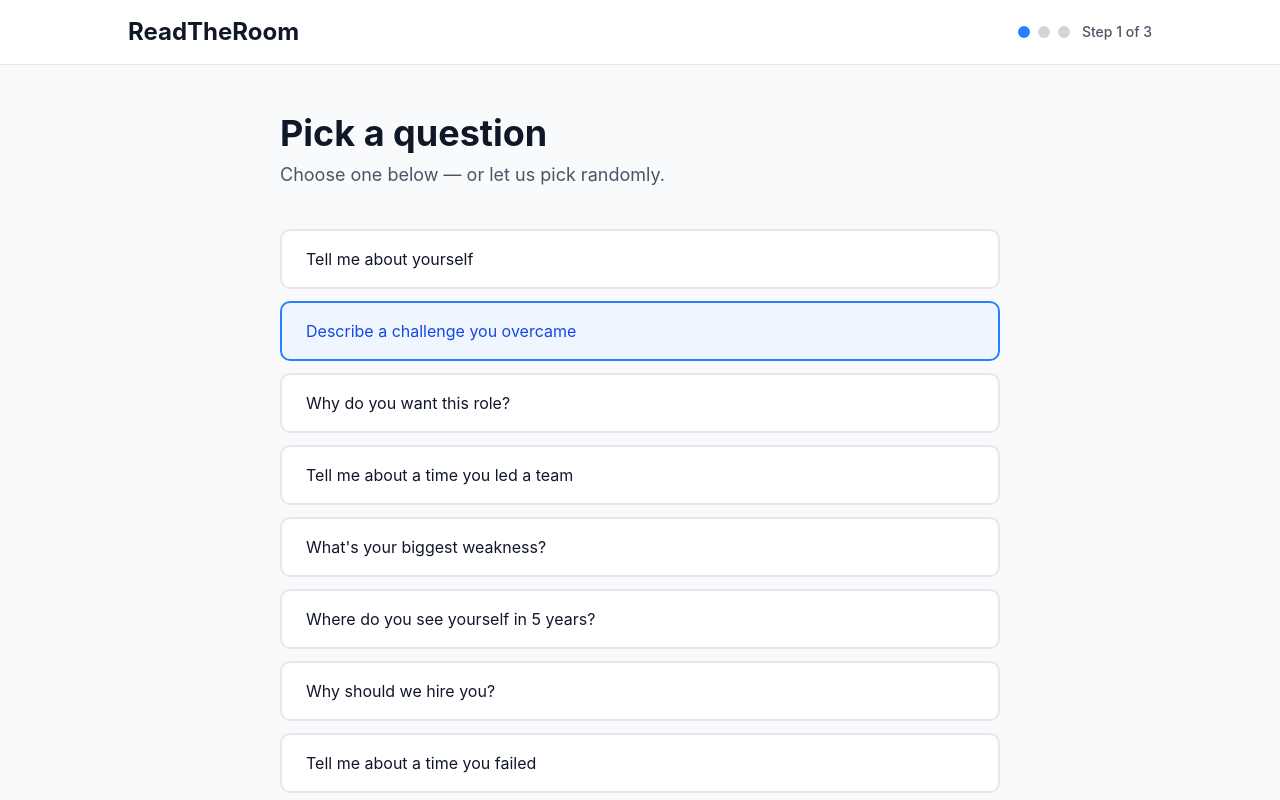
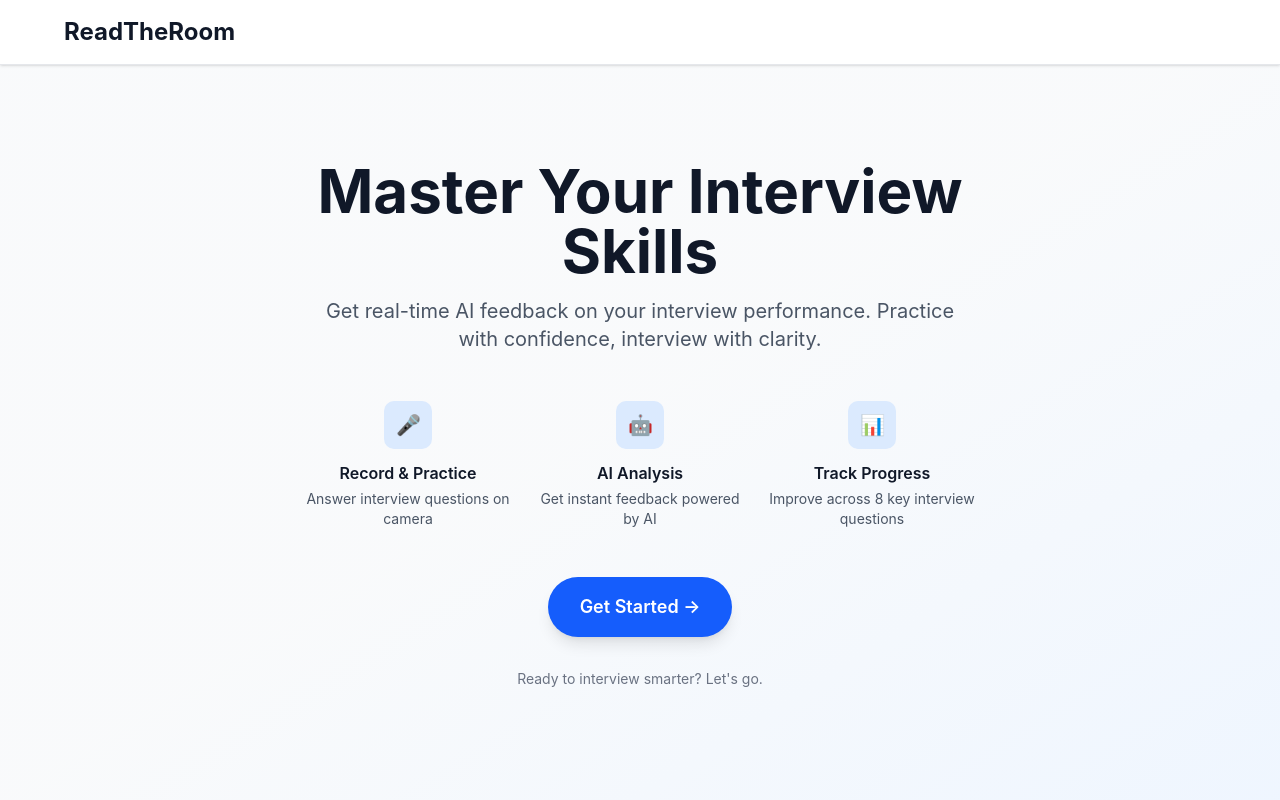
Before and after one commit to bypameladaniel/readtheroom, a Vue app in the folder frontend/: page / in a window 1280 px wide. Before the commit this address led to /questions. Shown: the top 800 px of the page. Built offline with nearby package versions, Linux system fonts and the light colour scheme.

Commit message:
fix steps + landing page

```diff
--- /dev/null
+++ b/frontend/src/pages/LandingPage.vue
@@ -0,0 +1,105 @@
+<script setup>
+import { useRouter } from 'vue-router'
+
+const router = useRouter()
+
+function startCooking() {
+  router.push('/questions')
+}
+</script>
+
+<template>
+  <div class="min-h-screen bg-gradient-to-br from-gray-50 via-gray-50 to-blue-50">
+    <!-- Header -->
+    <header class="border-b border-gray-200 bg-white px-6 py-4 shadow-sm">
+      <div class="mx-auto max-w-6xl">
+        <h1 class="text-2xl font-bold text-gray-900">ReadTheRoom</h1>
+      </div>
+    </header>
+
+    <!-- Hero Section -->
+    <main class="flex min-h-[calc(100vh-80px)] items-center justify-center px-6 py-20">
+      <div class="max-w-2xl text-center">
+        <!-- Main Headline -->
+        <div class="mb-6">
+          <h2 class="text-5xl font-bold text-gray-900 sm:text-6xl mb-4">
+            Master Your Interview Skills
+          </h2>
+          <p class="text-xl text-gray-600">
+            Get real-time AI feedback on your interview performance. Practice with confidence, interview with clarity.
+          </p>
+        </div>
+
+        <!-- Feature Highlights -->
+        <div class="my-12 grid grid-cols-3 gap-6">
+          <div class="flex flex-col items-center">
+            <div class="mb-3 flex h-12 w-12 items-center justify-center rounded-lg bg-blue-100">
+              <span class="text-xl">🎤</span>
+            </div>
+            <h3 class="font-semibold text-gray-900">Record & Practice</h3>
+            <p class="mt-1 text-sm text-gray-600">Answer interview questions on camera</p>
+          </div>
+
+          <div class="flex flex-col items-center">
+            <div class="mb-3 flex h-12 w-12 items-center justify-center rounded-lg bg-blue-100">
+              <span class="text-xl">🤖</span>
+            </div>
+            <h3 class="font-semibold text-gray-900">AI Analysis</h3>
+            <p class="mt-1 text-sm text-gray-600">Get instant feedback powered by AI</p>
+          </div>
+
+          <div class="flex flex-col items-center">
+            <div class="mb-3 flex h-12 w-12 items-center justify-center rounded-lg bg-blue-100">
+              <span class="text-xl">📊</span>
+            </div>
+            <h3 class="font-semibold text-gray-900">Track Progress</h3>
+            <p class="mt-1 text-sm text-gray-600">Improve across 8 key interview questions</p>
+          </div>
+        </div>
+
+        <!-- CTA Button -->
+        <button
+          @click="startCooking"
+          class="inline-block rounded-full bg-blue-600 px-8 py-4 text-lg font-semibold text-white transition-all hover:bg-blue-700 active:scale-95 shadow-lg hover:shadow-xl"
+        >
+          Get Started →
+        </button>
+
+        <!-- Social Proof / Tagline -->
+        <p class="mt-8 text-sm text-gray-500">
+          Ready to interview smarter? Let's go.
+        </p>
+      </div>
+    </main>
+  </div>
+</template>
+
+<style scoped>
+/* Smooth animations */
+@keyframes fadeInUp {
+  from {
+    opacity: 0;
+    transform: translateY(20px);
+  }
+  to {
+    opacity: 1;
+    transform: translateY(0);
+  }
+}
+
+h2 {
+  animation: fadeInUp 0.6s ease-out;
+}
+
+p {
+  animation: fadeInUp 0.6s ease-out 0.1s backwards;
+}
+
+.grid {
+  animation: fadeInUp 0.6s ease-out 0.2s backwards;
+}
+
+button {
+  animation: fadeInUp 0.6s ease-out 0.3s backwards;
+}
+</style>
--- a/frontend/src/pages/QuestionsPage.vue
+++ b/frontend/src/pages/QuestionsPage.vue
@@ -43,14 +43,13 @@ function continueWithQuestion() {
         <h1 class="text-2xl font-bold text-gray-900">ReadTheRoom</h1>
         <div class="flex items-center gap-3">
           <div class="flex gap-2">
-            <button
+            <div
               v-for="step in totalSteps"
               :key="step"
               :class="[
                 'h-3 w-3 rounded-full transition-colors',
                 step <= currentStep ? 'bg-blue-500' : 'bg-gray-300',
               ]"
-              @click="currentStep = step"
             />
           </div>
           <span class="text-sm text-gray-600 font-medium">
--- a/frontend/src/router/index.js
+++ b/frontend/src/router/index.js
@@ -1,9 +1,14 @@
 import { createRouter, createWebHistory } from 'vue-router'
+import LandingPage from '../pages/LandingPage.vue'
 import QuestionsPage from '../pages/QuestionsPage.vue'
 import CameraRoomPage from '../pages/CameraRoomPage.vue'
 import FeedbackPage from '../pages/FeedbackPage.vue'
 
 const routes = [
+  {
+    path: '/',
+    component: LandingPage
+  },
   {
     path: '/questions',
     component: QuestionsPage
@@ -16,10 +21,10 @@ const routes = [
     path: '/feedback',
     component: FeedbackPage,
   },
-  // Fallback: Redirect anything else to /question
+  // Fallback: Redirect anything else to /
   {
     path: '/:pathMatch(.*)*',
-    redirect: '/questions'
+    redirect: '/'
   }
 ]
 
```
